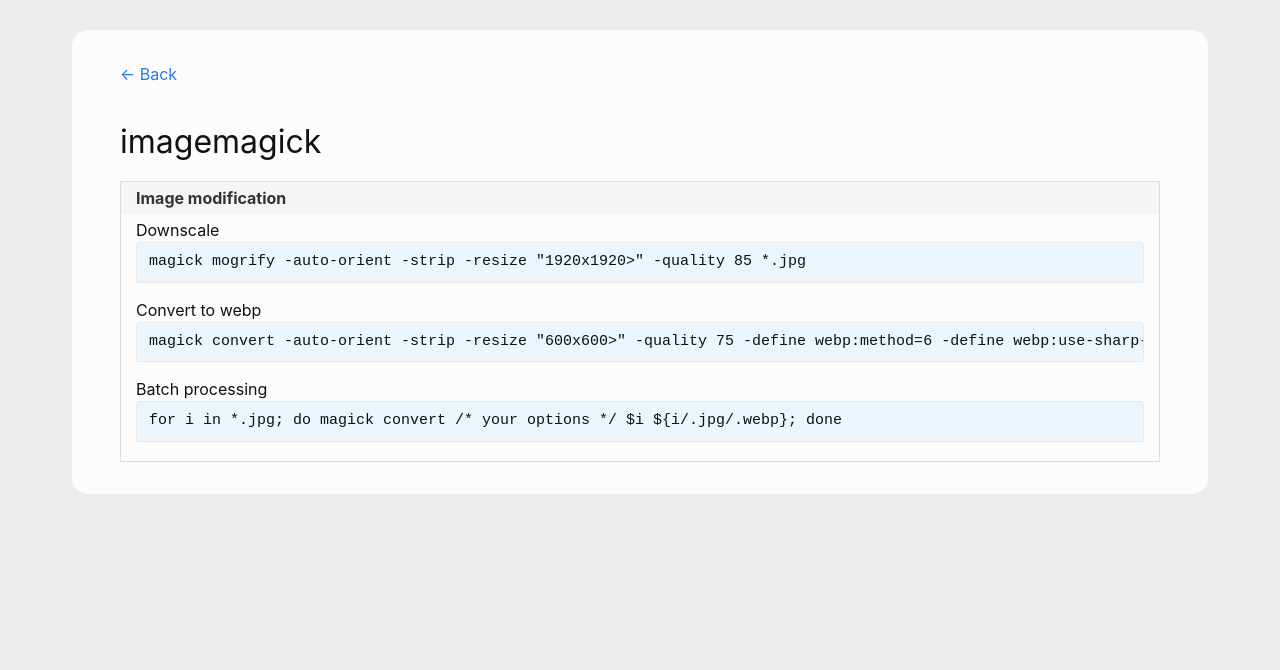
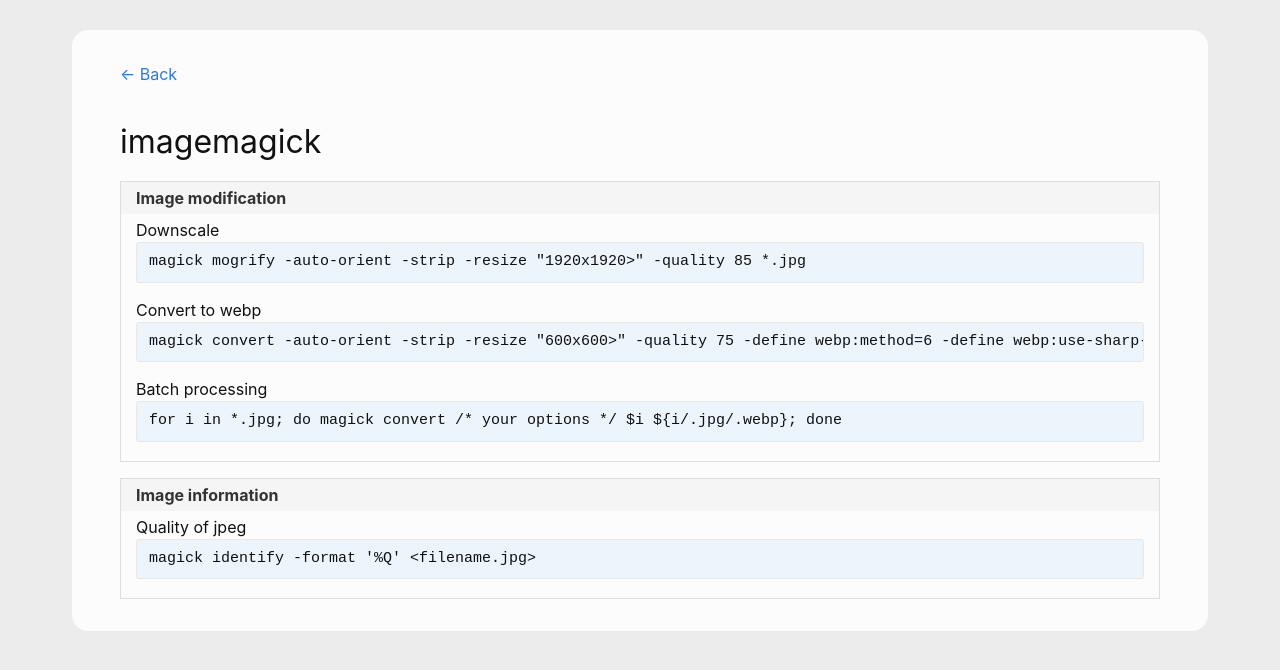
Before and after one commit to andreas-mausch/cheatsheets, a Jekyll site: the page built from _cheatsheets/imagemagick.md, in a window 1280 px wide. Shown: the top 670 px of the page. Built offline with Jekyll 4.4.1, drawn with Linux system fonts in a browser that asks for light colours.

Commit message:
Tell jpg quality

```diff
--- a/_cheatsheets/imagemagick.md
+++ b/_cheatsheets/imagemagick.md
@@ -7,4 +7,7 @@
       Downscale: "magick mogrify -auto-orient -strip -resize \"1920x1920>\" -quality 85 *.jpg"
       Convert to webp: "magick convert -auto-orient -strip -resize \"600x600>\" -quality 75 -define webp:method=6 -define webp:use-sharp-yuv=1 image.jpg image.webp"
       Batch processing: "for i in *.jpg; do magick convert /* your options */ $i ${i/.jpg/.webp}; done"
+  - name: Image information
+    commands:
+      Quality of jpeg: "magick identify -format '%Q' <filename.jpg>"
 ---
```
